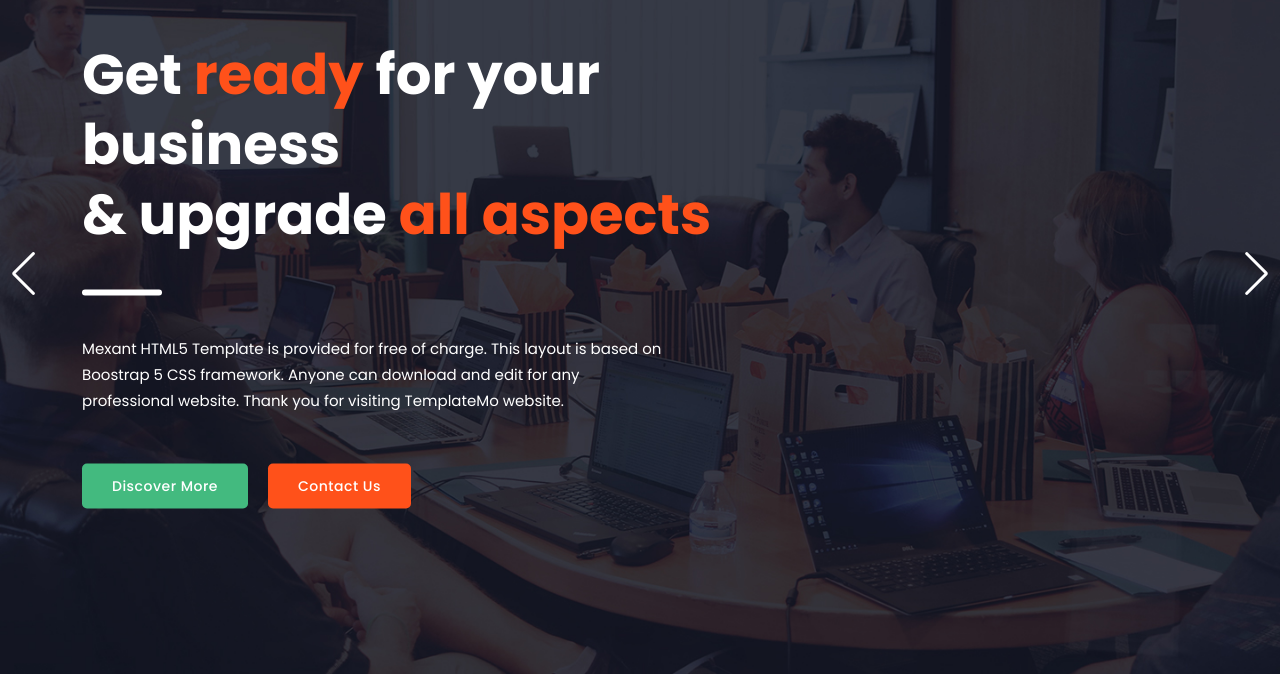
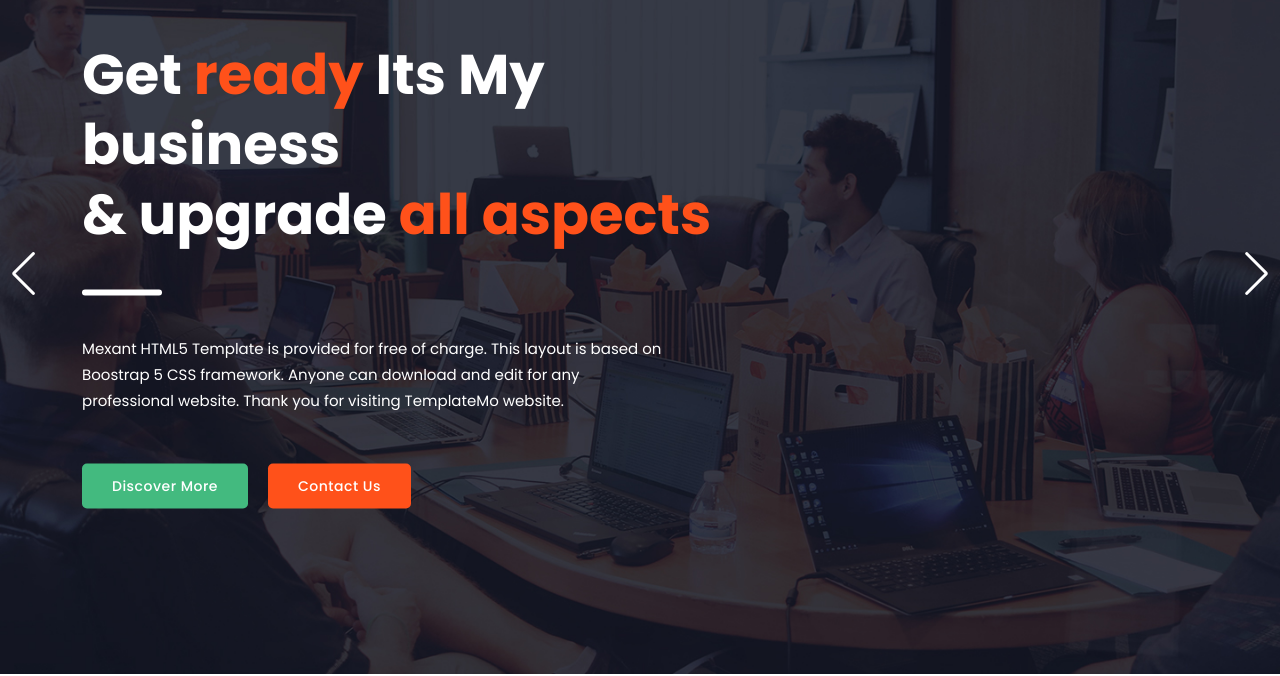
Before and after one commit to prasenjitovhal/firstjenkinsproject, a plain HTML site: page index.html in a window 1280 px wide. Shown: the part 126-802 px from the top of the page. Drawn offline with nearby package versions, Linux system fonts and the light colour scheme.

Commit message:
Update index.html

```diff
--- a/index.html
+++ b/index.html
@@ -80,7 +80,7 @@ https://templatemo.com/tm-574-mexant
             <div class="row">
               <div class="col-lg-8">
                 <div class="header-text">
-                  <h2>Get <em>ready</em> for your business<br>&amp; upgrade <em>all aspects</em></h2>
+                  <h2>Get <em>ready</em> Its My business<br>&amp; upgrade <em>all aspects</em></h2>
                   <div class="div-dec"></div>
                   <p>Mexant HTML5 Template is provided for free of charge. This layout is based on Boostrap 5 CSS framework. Anyone can download and edit for any professional website. Thank you for visiting TemplateMo website.</p>
                   <div class="buttons">
```
